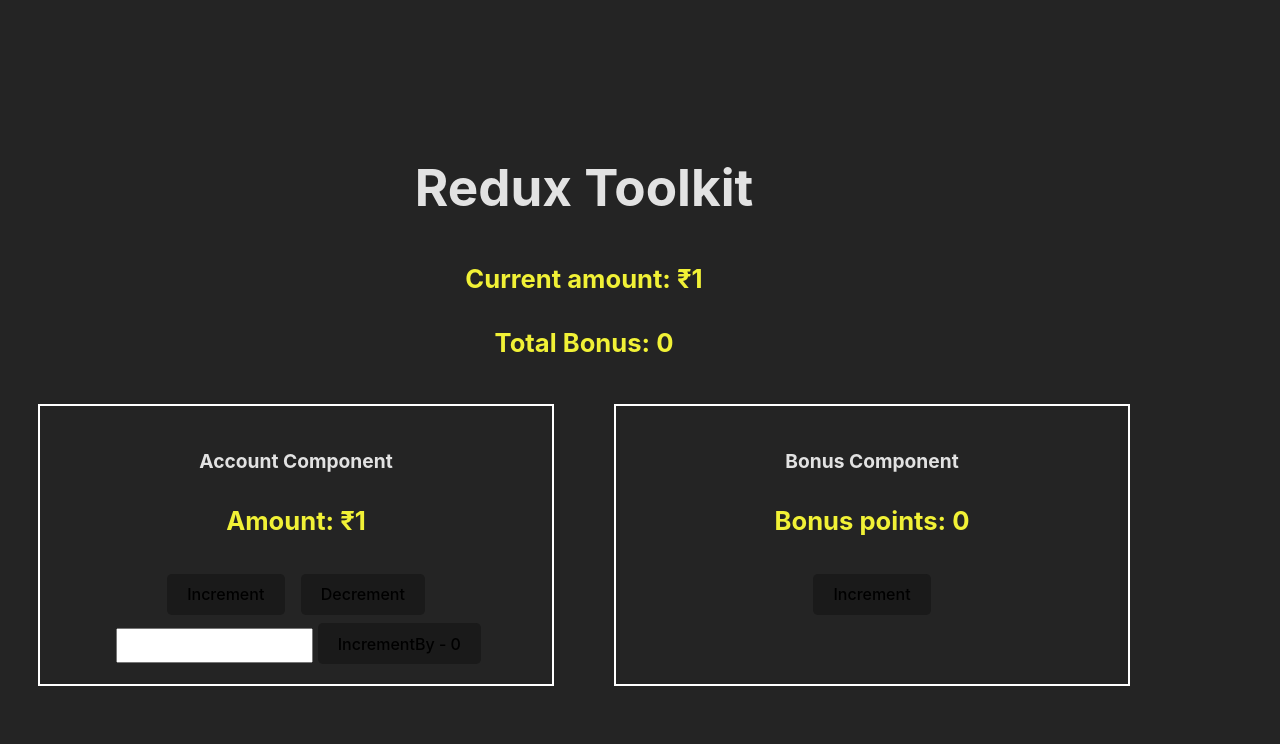
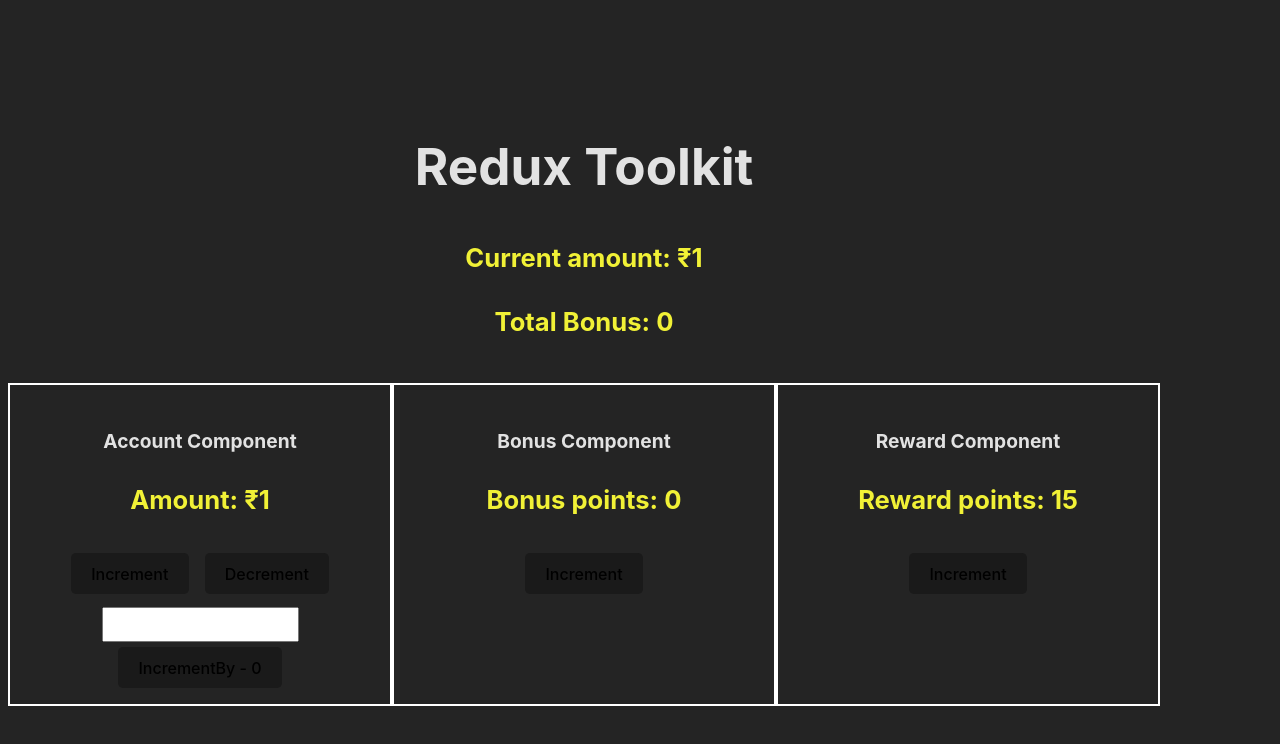
Before and after one commit to Ghosh-95/redux-toolkit-learning, a React (Vite) app: page / in a window 1280 px wide. Shown: the top 744 px of the page. Built offline with nearby package versions, Linux system fonts and the light colour scheme.

Commit message:
add a reward component to the app, use rewardReducer to handle increment action

```diff
--- a/src/App.jsx
+++ b/src/App.jsx
@@ -1,6 +1,7 @@
 import { useSelector } from "react-redux";
 import Account from "./Account";
 import Bonus from "./Bonus";
+import Reward from "./Reward";
 
 export default function App() {
   const amount = useSelector(state => state.account.amount);
@@ -16,6 +17,7 @@
       <div className="compo-wrapper">
         <Account />
         <Bonus />
+        <Reward />
       </div>
     </>
   )
--- /dev/null
+++ b/src/Reward.jsx
@@ -0,0 +1,15 @@
+import { useDispatch, useSelector } from "react-redux";
+import { increment } from "./reducers/rewardReducer";
+
+export default function Reward() {
+    const points = useSelector(state => state.reward.points);
+    const dispatch = useDispatch();
+
+    return (
+        <div className="bonus-wrapper">
+            <h4 className="head-point">Reward Component</h4>
+            <p className="highlight-amount">Reward points: {points}</p>
+            <button className="btn" onClick={() => dispatch(increment())}>Increment</button>
+        </div>
+    )
+}
--- a/src/reducers/rewardReducer.js
+++ b/src/reducers/rewardReducer.js
@@ -1,7 +1,7 @@
 import { createReducer, createAction } from '@reduxjs/toolkit';
 
 // actions
-const increment = createAction('reward/increment');
+export const increment = createAction('reward/increment');
 
 const initialState = {
     points: 15,
```
